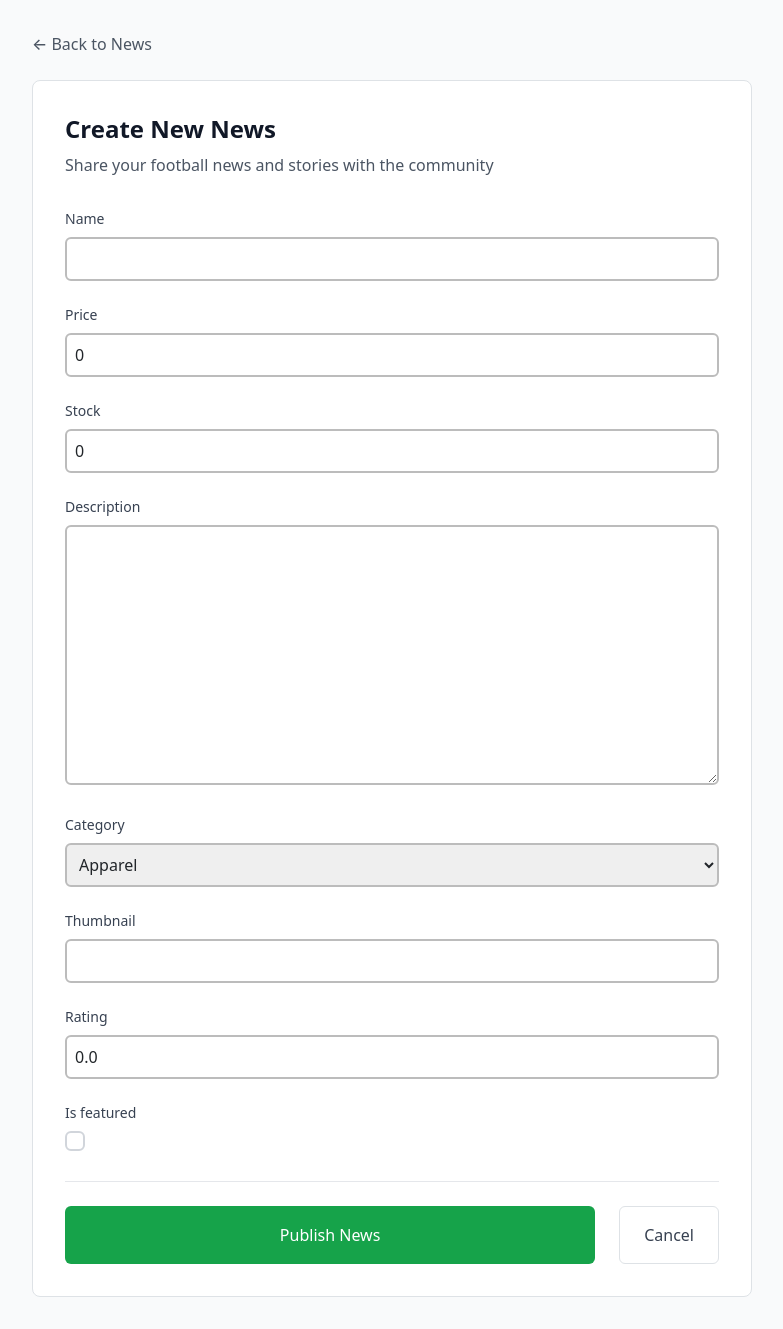
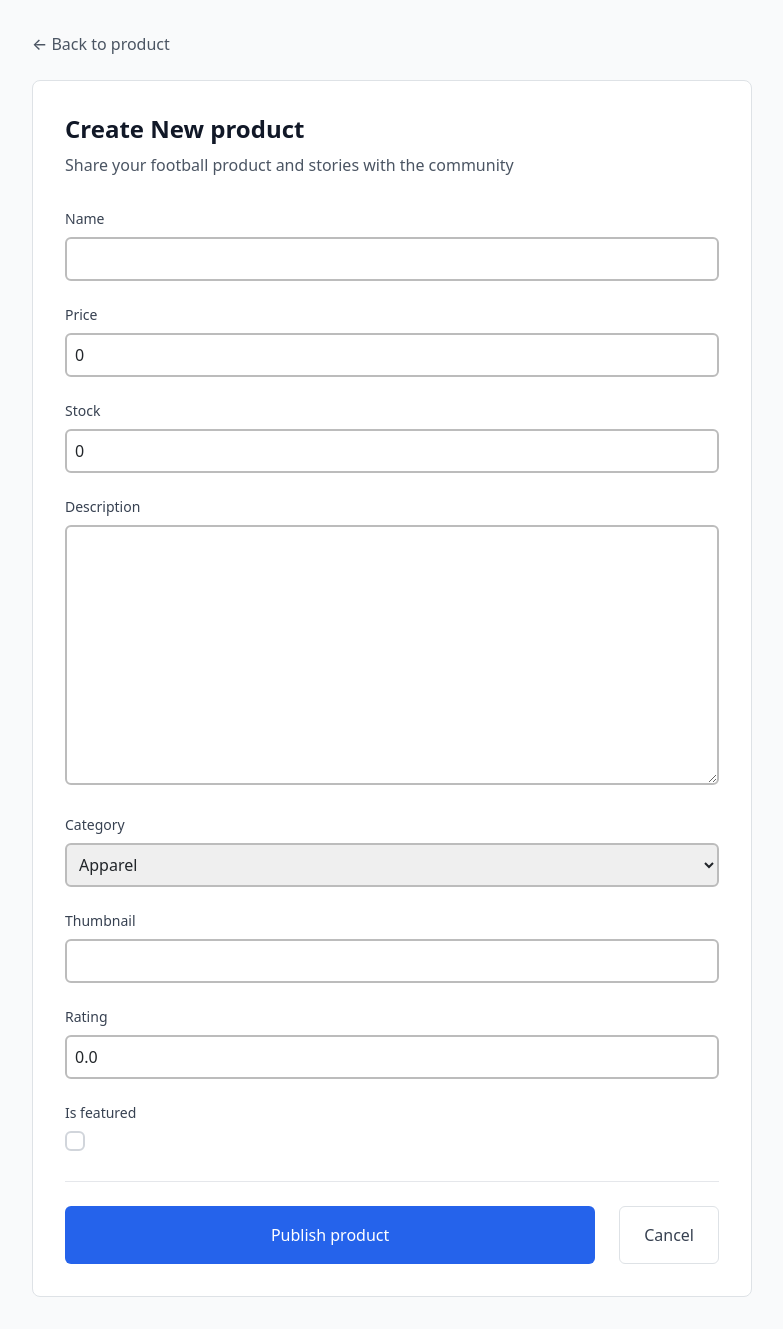
Before and after one commit to moondiverc/kickoff-shop, a Django app: page /create-product/ in a window 1280 px wide. Shown: the whole page, without its empty margins (248-1031 px from the left). Run offline with Django 5.2, Linux system fonts and the light colour scheme; the visitor is signed in with stand-in values (Sample User, id 1); some libraries are stand-ins or nearby versions.

Commit message:
chore: finish tugas 5, add styling, edit & delete product

```diff
--- a/main/templates/create_product.html
+++ b/main/templates/create_product.html
@@ -1,6 +1,6 @@
 {% extends 'base.html' %}
 {% block meta %}
-<title>Create News - Football News</title>
+<title>Create product - Football product</title>
 {% endblock meta %}
 
 {% block content %}
@@ -10,15 +10,15 @@
     <!-- Back Navigation -->
     <div class="mb-6">
       <a href="{% url 'main:show_main' %}" class="text-gray-600 hover:text-gray-900 font-medium transition-colors">
-        ← Back to News
+        ← Back to product
       </a>
     </div>
 
     <!-- Form -->
     <div class="bg-white rounded-lg border border-gray-200 p-6 sm:p-8 form-style">
       <div class="mb-8">
-        <h1 class="text-2xl font-bold text-gray-900 mb-2">Create New News</h1>
-        <p class="text-gray-600">Share your football news and stories with the community</p>
+        <h1 class="text-2xl font-bold text-gray-900 mb-2">Create New product</h1>
+        <p class="text-gray-600">Share your football product and stories with the community</p>
       </div>
 
       <form method="POST" class="space-y-6">
@@ -44,8 +44,8 @@
           <a href="{% url 'main:show_main' %}" class="order-2 sm:order-1 px-6 py-3 border border-gray-300 text-gray-700 rounded-md font-medium hover:bg-gray-50 transition-colors text-center">
             Cancel
           </a>
-          <button type="submit" class="order-1 sm:order-2 flex-1 bg-green-600 text-white px-6 py-3 rounded-md font-medium hover:bg-green-700 transition-colors">
-            Publish News
+          <button type="submit" class="order-1 sm:order-2 flex-1 bg-blue-600 text-white px-6 py-3 rounded-md font-medium hover:bg-blue-700 transition-colors">
+            Publish product
           </button>
         </div>
       </form>
```
